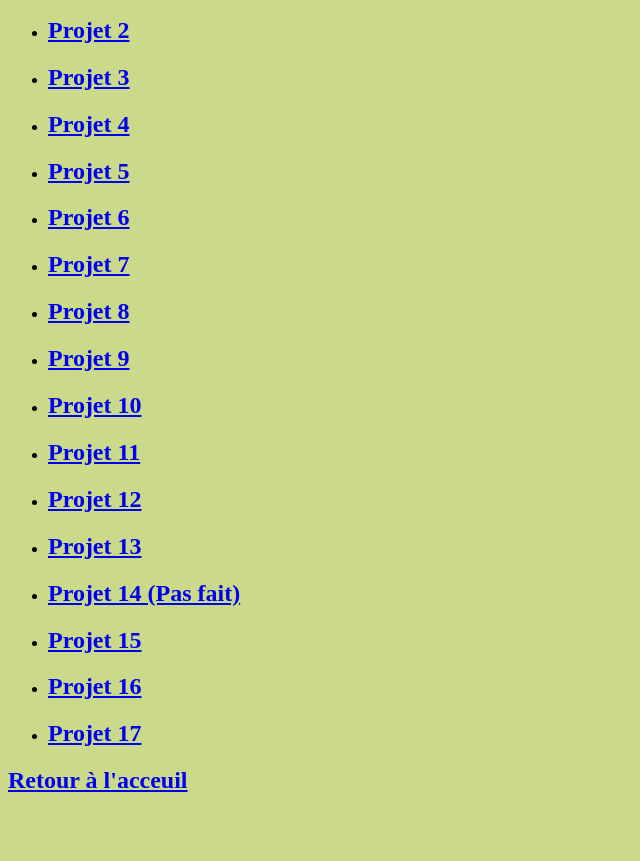
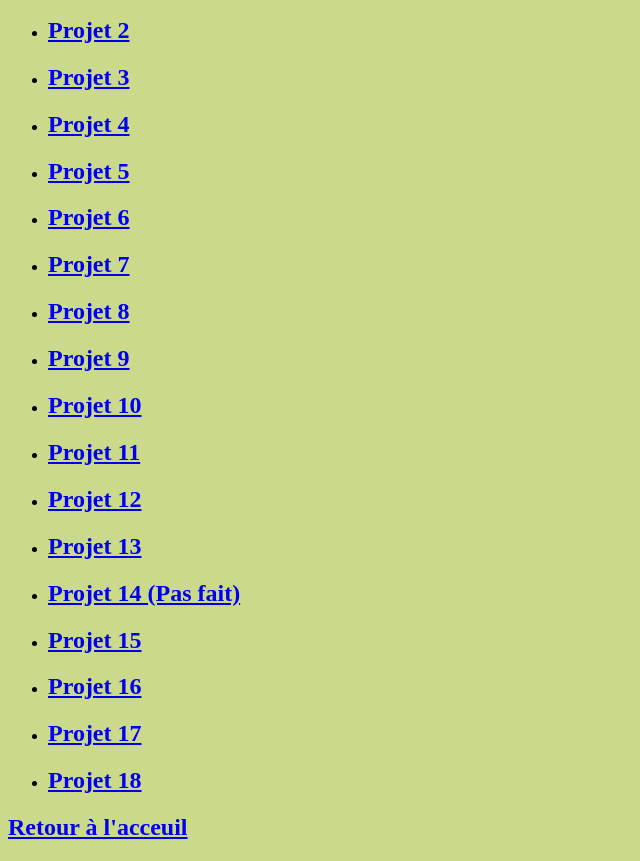
Before and after one commit to alloMoi/SSIIOO, a plain HTML site: page Menu&Sio/Les_projets.html in a window 1280 px wide. Shown: the part 110-971 px from the top of the page, without its empty margins (0-640 px from the left). Before the commit the page ends 924 px from the top, so only its background shows below. Drawn offline with Linux system fonts and the light colour scheme.

Commit message:
Add files via upload

```diff
--- a/Menu&Sio/Les_projets.html
+++ b/Menu&Sio/Les_projets.html
@@ -30,6 +30,7 @@
     <li><a href="../TP administration/TP15.html"><h2>Projet 15</h2></a></li>
     <li><a href="../Tp16 base de données/Base_Donnée.html"><h2>Projet 16</h2></a></li>
     <li><a href="../TP17/tp17.html"><h2>Projet 17</h2></a></li>
+    <li><a href="../TP18/TP_SELECT_agence_loc2_sujet.pdf"><h2>Projet 18</h2></a></li>
     </ul>
     </ul>
     </ul>
```
Also changed, not shown: 2 other files.
